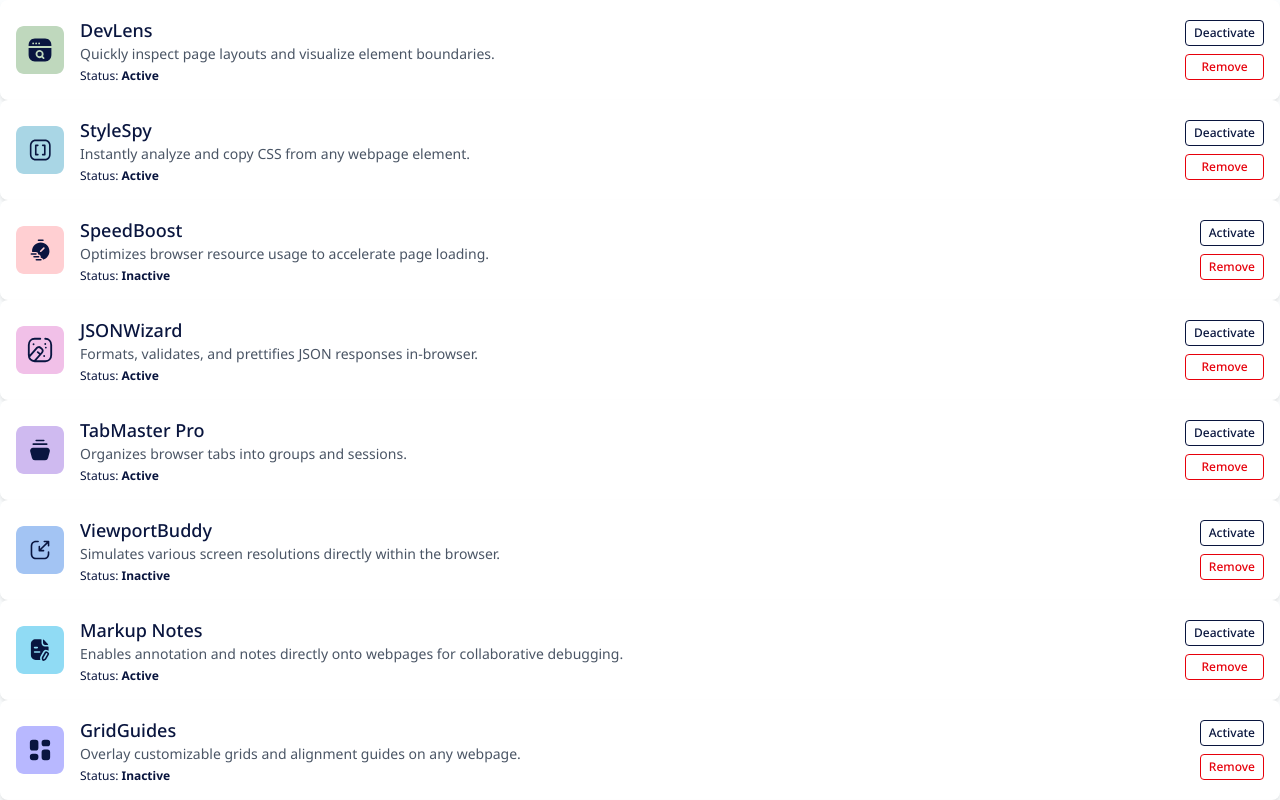
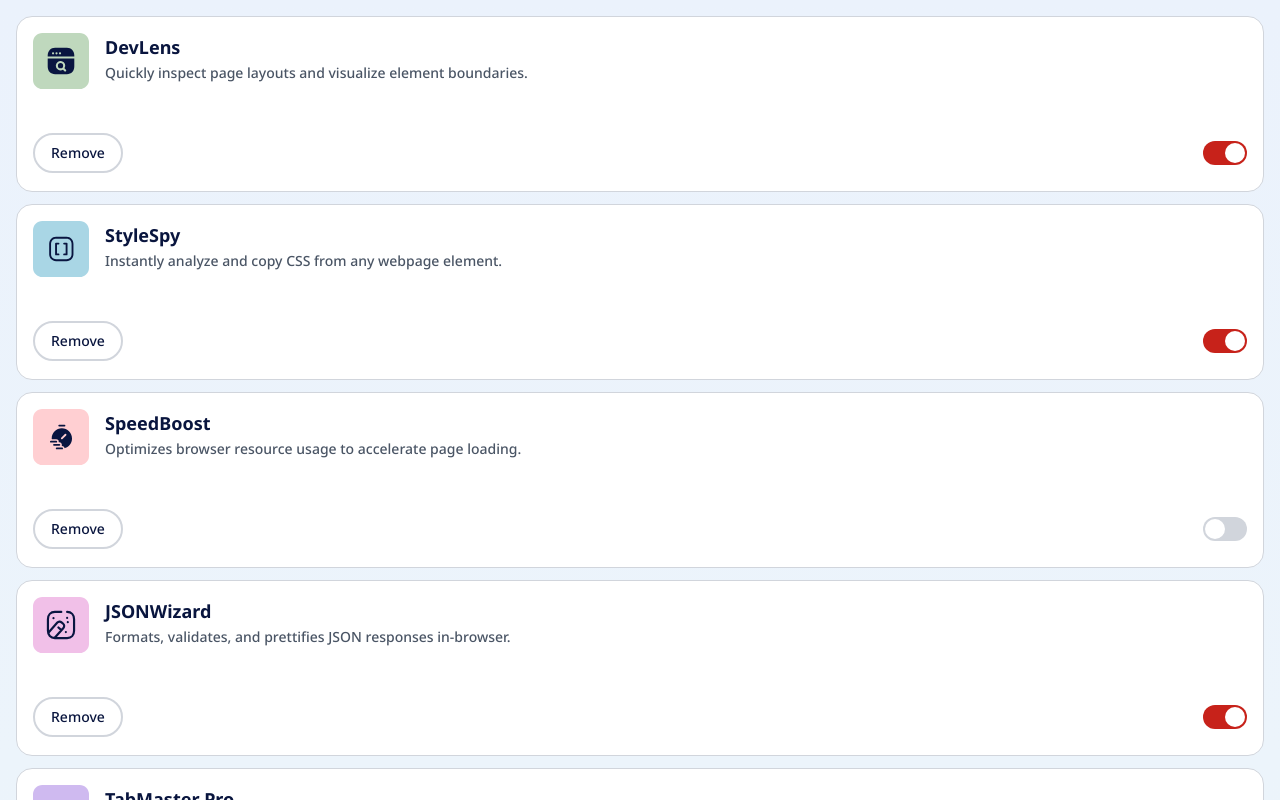
Before and after one commit to david-perez-g/browser-extension-manager-web-app, a React (Vite) app: page / in a window 1280 px wide. Shown: the top 800 px of the page. Built offline with nearby package versions, Linux system fonts and the light colour scheme.

Commit message:
feat: implement ExtensionCard and outline the app's state logic

```diff
--- a/src/App.tsx
+++ b/src/App.tsx
@@ -31,7 +31,7 @@ function App() {
   });
 
   return (
-    <main>
+    <main className="bg-light-gradient min-h-screen mx-auto p-4">
       <ExtensionsList
         extensions={visible}
         onToggle={handleToggle}
--- a/src/components/ExtensionCard.tsx
+++ b/src/components/ExtensionCard.tsx
@@ -1,5 +1,5 @@
-import React from 'react';
-import type { BrowserExtension } from '../types';
+import React from "react";
+import type { BrowserExtension } from "../types";
 
 interface ExtensionCardProps {
   extension: BrowserExtension;
@@ -17,34 +17,41 @@ const ExtensionCard: React.FC<ExtensionCardProps> = ({
   const logoUrl = new URL(`../assets/images/${logo}`, import.meta.url).href;
 
   return (
-    <div className="flex items-center p-4 bg-white rounded-lg shadow-md">
-      <img
-        src={logoUrl}
-        alt={`${name} logo`}
-        className="w-12 h-12 mr-4"
-      />
+    <div className="flex flex-col rounded-2xl border border-gray-300 bg-white p-4">
+      <div className="mb-11 flex">
+        <img src={logoUrl} alt={`${name} logo`} className="mr-4 h-14 w-14" />
 
-      <div className="flex-1">
-        <h3 className="text-lg font-medium">{name}</h3>
-        <p className="text-sm text-gray-600">{description}</p>
-        <p className="mt-1 text-xs">
-          Status: <strong>{isActive ? 'Active' : 'Inactive'}</strong>
-        </p>
+        <div className="flex-1">
+          <h3 className="text-lg font-bold mb-0.5">{name}</h3>
+          <p className="text-sm font-medium text-gray-600">{description}</p>
+        </div>
       </div>
-
-      <div className="flex flex-col space-y-2 ml-4">
-        <button
-          onClick={() => onToggle(id)}
-          className="px-2 py-1 text-xs font-medium border rounded"
-        >
-          {isActive ? 'Deactivate' : 'Activate'}
-        </button>
+      <div className="flex items-center justify-between mb-0.5">
         <button
           onClick={() => onRemove(id)}
-          className="px-2 py-1 text-xs font-medium text-red-600 border border-red-600 rounded"
+          className="rounded-full border-2 border-gray-300 px-4 py-2 text-sm font-medium"
         >
           Remove
         </button>
+        <label className="flex cursor-pointer items-center">
+          <input
+            type="checkbox"
+            checked={isActive}
+            onChange={() => onToggle(id)}
+            className="sr-only"
+          />
+          <span
+            className={`relative inline-block h-6 w-11 rounded-full transition ${
+              isActive ? "bg-red-700" : "bg-gray-300"
+            }`}
+          >
+            <span
+              className={`absolute top-0.5 left-0.5 h-5 w-5 rounded-full bg-white transition-transform ${
+                isActive ? "translate-x-5" : ""
+              }`}
+            />
+          </span>
+        </label>
       </div>
     </div>
   );
--- a/src/components/ExtensionsList.tsx
+++ b/src/components/ExtensionsList.tsx
@@ -8,7 +8,7 @@ interface ExtensionsListProps {
 }
 
 const ExtensionsList: React.FC<ExtensionsListProps> = ({ extensions, onToggle, onRemove }) => (
-  <div className="grid …">
+  <div className="grid space-y-3">
     {extensions.map(ext => (
       <ExtensionCard
         key={ext.id}
--- a/src/index.css
+++ b/src/index.css
@@ -49,6 +49,9 @@
 
   --bg-gradient-light: linear-gradient(180deg, #ebf2fc 0%, #eef8f9 100%);
   --bg-gradient-dark: linear-gradient(180deg, #040918 0%, #091540 100%);
+
+    --background-image-light-gradient: linear-gradient(180deg, #ebf2fc 0%, #eef8f9 100%);
+  --background-image-dark-gradient:  linear-gradient(180deg, #040918 0%, #091540 100%);
 }
 
 /* Base styles with CSS variables */
```
